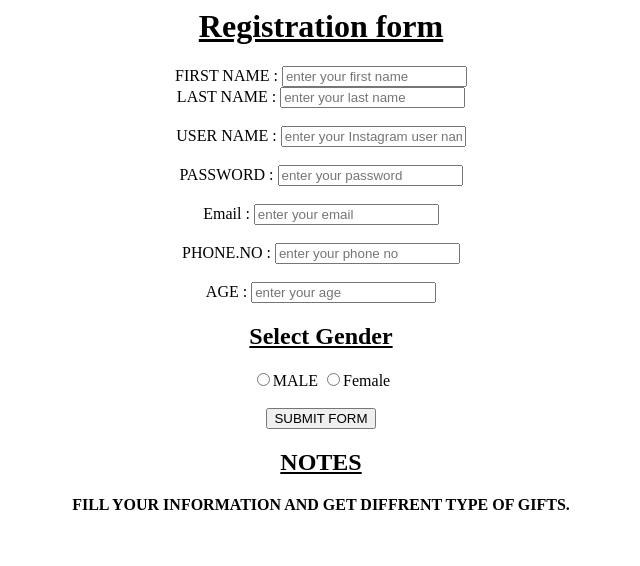
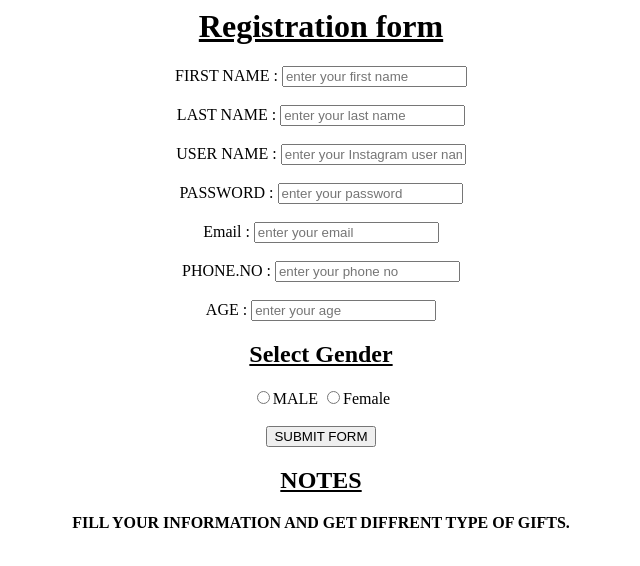
Before and after one commit to sajeb08/Normal-Form, a plain HTML site: page index.html in a window 1280 px wide. Shown: the whole page, without its empty margins (319-959 px from the left). Drawn offline with Linux system fonts and the light colour scheme.

Commit message:
Update index.html

```diff
--- a/index.html
+++ b/index.html
@@ -10,7 +10,7 @@
 <center>
 <h1>  <u> Registration form </u> </h1>
  <form>
-   FIRST NAME : <Input type="text" placeholder="enter your first name"<br><br>
+   FIRST NAME : <Input type="text" placeholder="enter your first name"<br><br><br>
    LAST NAME  : <Input type="text"placeholder="enter your last name"><br><br>
    USER NAME  : <input type="text"placeholder="enter your Instagram user name"><br><br>
     PASSWORD  : <input type="password"placeholder="enter your password"><br><br>
```
